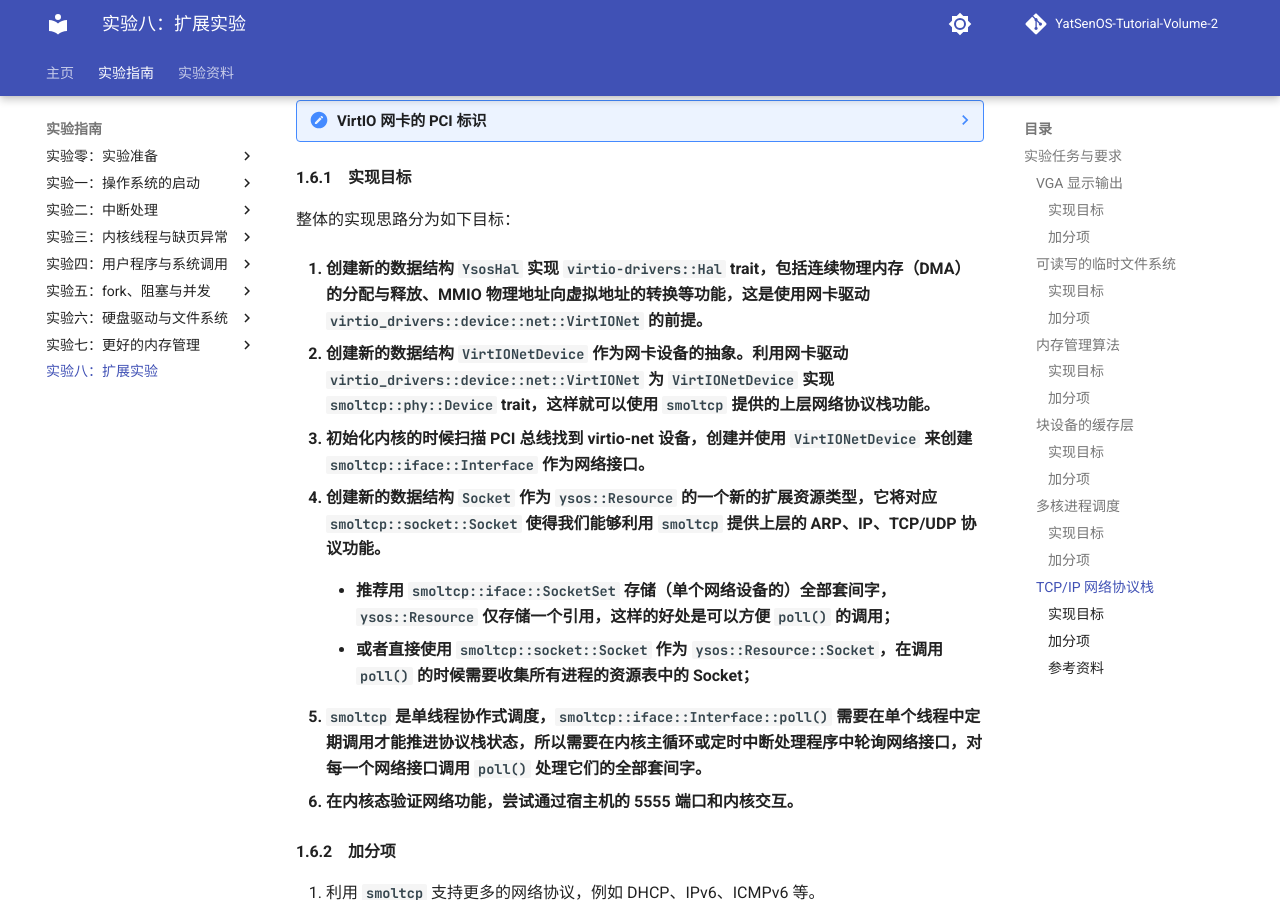
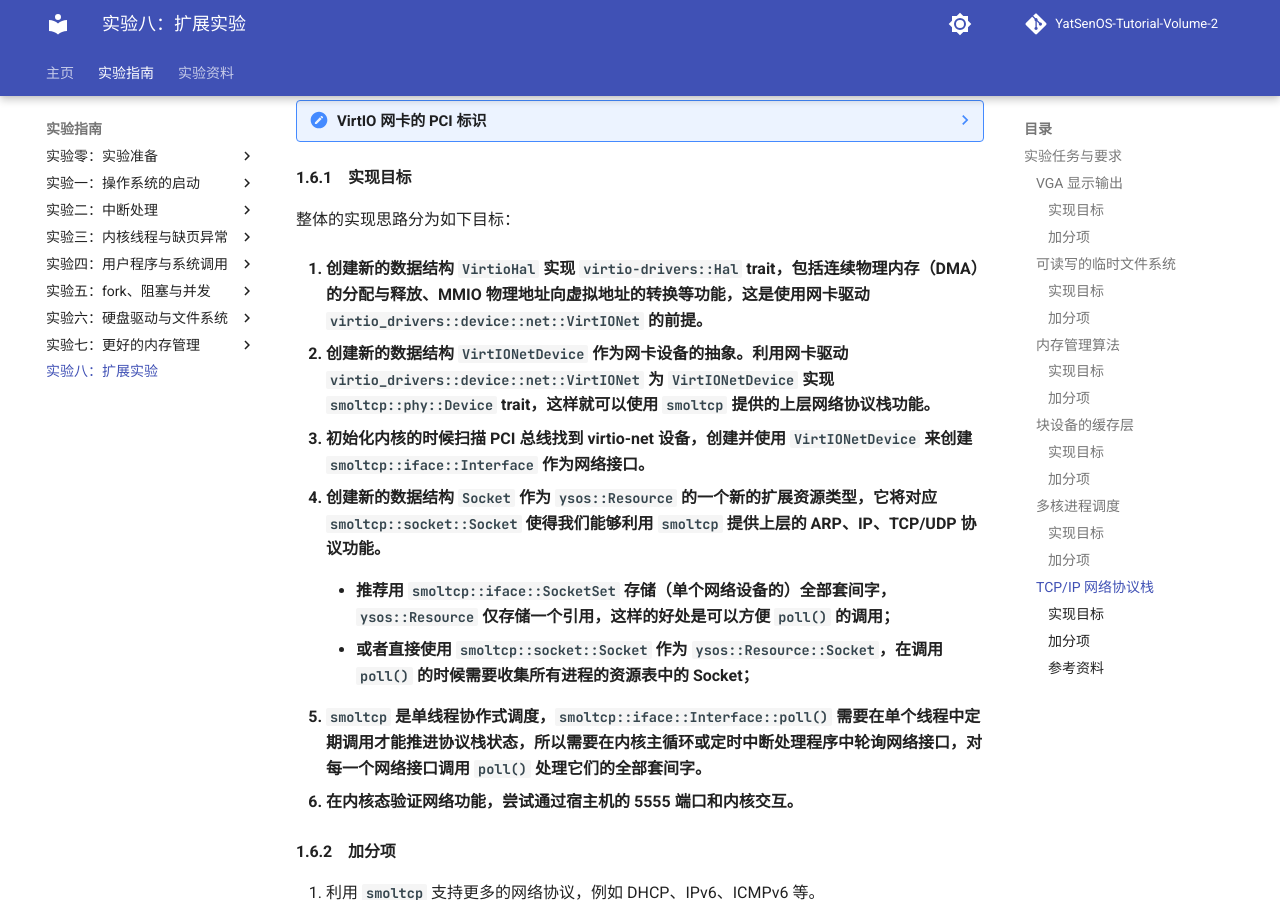
Before and after one commit to YatSenOS/YatSenOS-Tutorial-Volume-2, an MkDocs documentation site: the page built from docs/labs/0x08/index.md, in a window 1280 px wide and 900 px high, scrolled down 4372 px. Built offline with MkDocs 1.6.1 and Material for MkDocs 9.7.7, drawn with Linux system fonts in a browser that asks for light colours; comment, search, counter and statistics services are not loaded.

Commit message:
typo(lab8): 修改不规范的包含  的数据结构命名

```diff
--- a/docs/labs/0x08/index.md
+++ b/docs/labs/0x08/index.md
@@ -169,7 +169,7 @@ where
 
 整体的实现思路分为如下目标：
 
-1. 创建新的数据结构 `YsosHal` 实现 `virtio-drivers::Hal` trait，包括连续物理内存（DMA）的分配与释放、MMIO 物理地址向虚拟地址的转换等功能，这是使用网卡驱动 `virtio_drivers::device::net::VirtIONet` 的前提。
+1. 创建新的数据结构 `VirtioHal` 实现 `virtio-drivers::Hal` trait，包括连续物理内存（DMA）的分配与释放、MMIO 物理地址向虚拟地址的转换等功能，这是使用网卡驱动 `virtio_drivers::device::net::VirtIONet` 的前提。
 
 2. 创建新的数据结构 `VirtIONetDevice` 作为网卡设备的抽象。利用网卡驱动 `virtio_drivers::device::net::VirtIONet` 为 `VirtIONetDevice` 实现 `smoltcp::phy::Device` trait，这样就可以使用 `smoltcp` 提供的上层网络协议栈功能。
 
```
